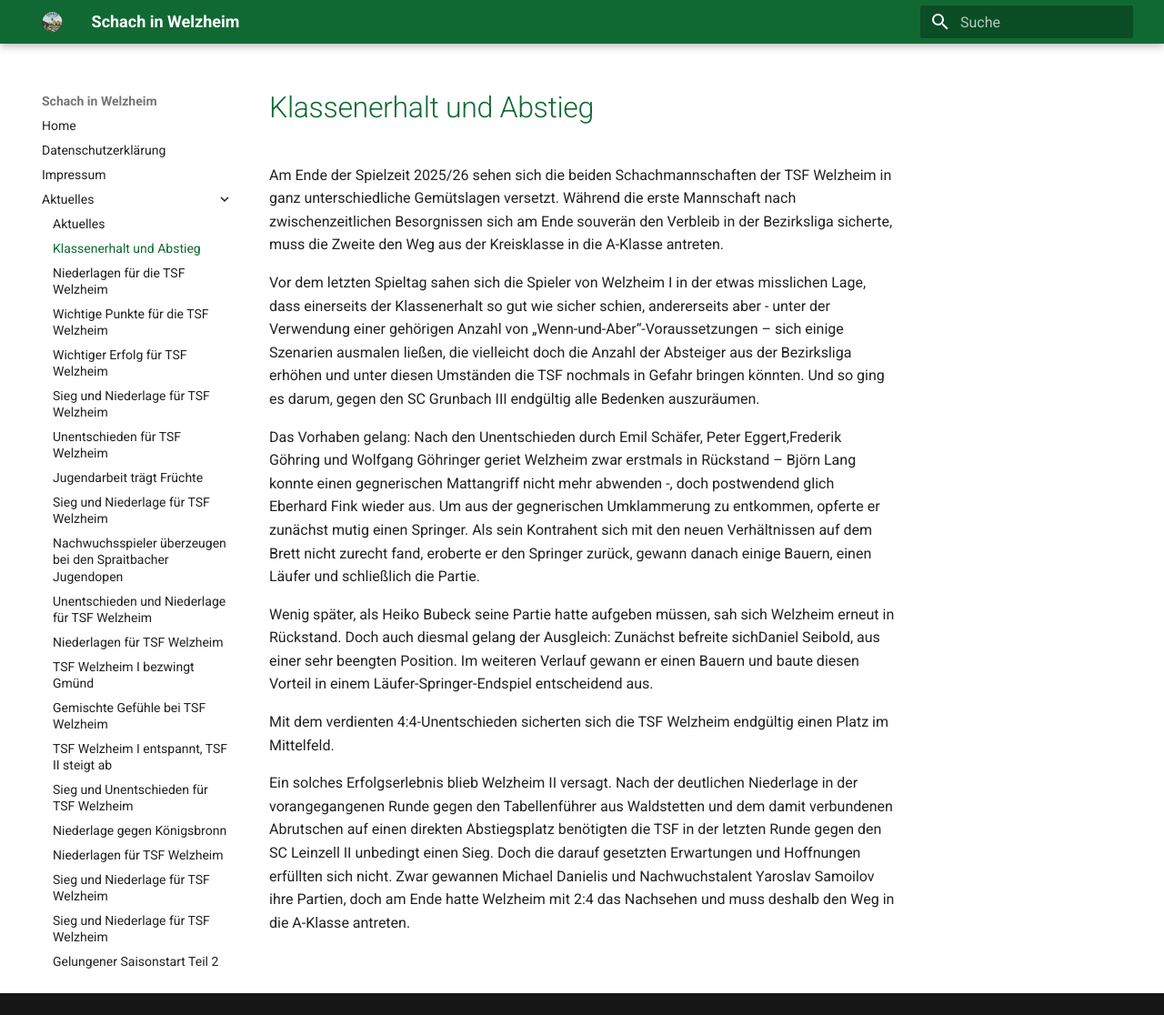
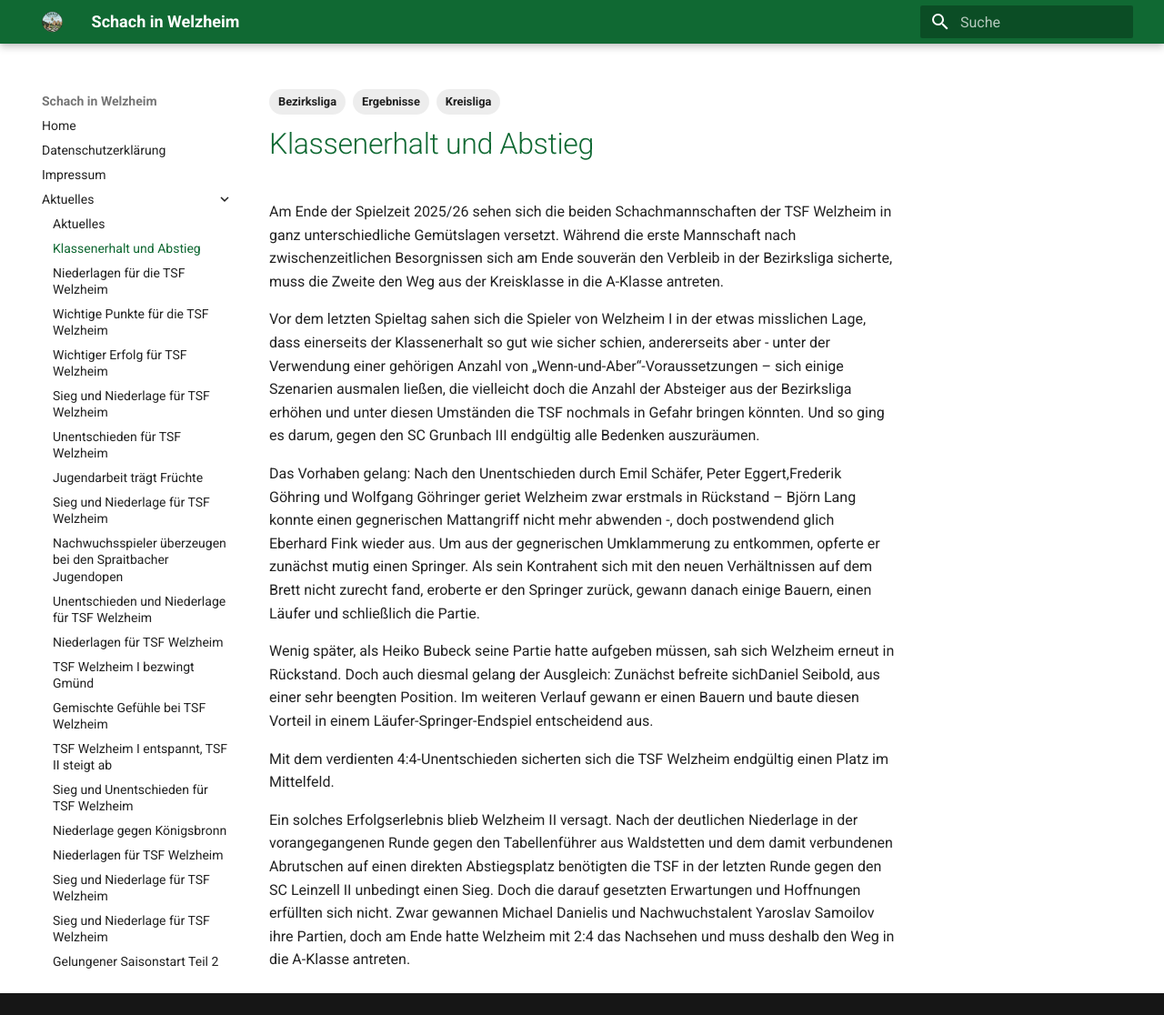
Before and after one commit to schachwelzheim/schachwelzheim, an MkDocs documentation site: the page built from docs/aktuelles/00004.md, in a window 1280 px wide and 1116 px high. Shown: the whole window at 91% size. Built offline with MkDocs 1.6.1 and Material for MkDocs 9.7.7, drawn with Linux system fonts in a browser that asks for light colours.

Commit message:
Add tags to 00004.md for categorization
Added tags for better categorization of the document.

```diff
--- a/docs/aktuelles/00004.md
+++ b/docs/aktuelles/00004.md
@@ -1,3 +1,10 @@
+---
+tags:
+  - Ergebnisse
+  - Bezirksliga
+  - Kreisliga
+---
+
 # Klassenerhalt und Abstieg
 
 Am Ende der Spielzeit 2025/26 sehen sich die beiden Schachmannschaften der TSF Welzheim in ganz unterschiedliche Gemütslagen versetzt. Während die erste Mannschaft nach zwischenzeitlichen Besorgnissen sich am Ende souverän den Verbleib in der Bezirksliga sicherte, muss die Zweite den Weg aus der Kreisklasse in die A-Klasse antreten.
```
